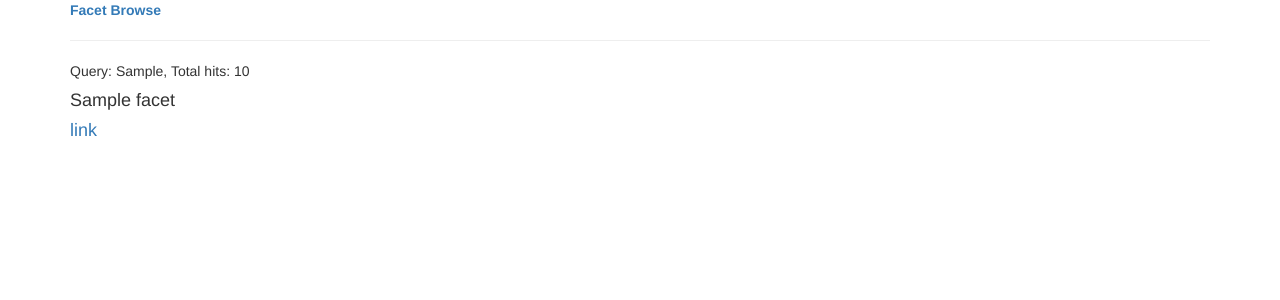
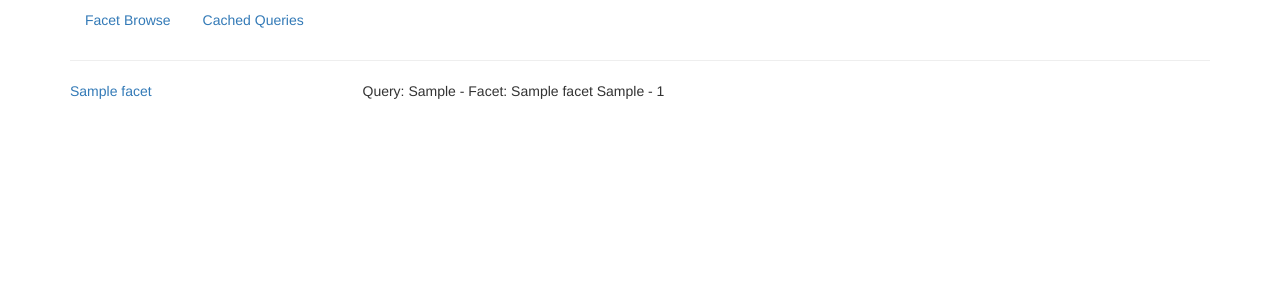
Before and after one commit to hackita02-visual-facet/facet_browse, a Django app: template browse/templates/browse/facetquery_detail.html in a window 1280 px wide. Shown: the top 300 px of the page. Run offline with Django 3.2, Linux system fonts and the light colour scheme; the template is opened without the code that fills it: values that come from a table or form of the project are taken from there, others are empty; tables that the repository leaves empty hold one stand-in row (values such as "Sample post"); some libraries are stand-ins or nearby versions.

Commit message:
coming along

```diff
--- a/browse/templates/base.html
+++ b/browse/templates/base.html
@@ -6,16 +6,17 @@
 <head>
     {% bootstrap_css %}
     {% bootstrap_javascript %}
+    {% block includes %}
+    {% endblock %}
 </head>
 <body>
 <div class="container">
-
-    <p>
-        <strong><a href="{% url "add_query" %}">Facet Browse</a></strong>
-    </p>
+    <ul class="nav nav-pills">
+        <li role="presentation"><a href="{% url "add_query" %}">Facet Browse</a></li>
+        <li role="presentation"><a href="{% url "list_queries" %}">Cached Queries</a></li>
+    </ul>
 
     <hr/>
-
 
     {% block content %}
         CONTENT GOES HERE
--- /dev/null
+++ b/browse/templates/browse/explore_facet.html
@@ -0,0 +1,21 @@
+
+<div class="row">
+    <div class="col-md-3">
+        <ul class="list-unstyled">
+            {% for f in query.facets.all %}
+            <li><a href="{% url "facet" f.pk %}">{{ f.name }}</a></li>
+            {% endfor %}
+        </ul>
+    </div>
+    <div class="col-md-9">
+        {% if facet != None %}
+            {{ facet }}
+            {% for kv in facet.values.all %}
+                {{ kv.key }} - {{ kv.count }}
+            {% endfor %}
+        {% else %}
+            {{ query }}
+        {% endif %}
+    </div>
+
+</div>
--- a/browse/templates/browse/facetquery_detail.html
+++ b/browse/templates/browse/facetquery_detail.html
@@ -4,19 +4,6 @@
 
 {% block content %}
 
-
-    {{ object }}
-
-    <br/>
-
-    {% for o in object.facets.all %}
-        <h4>{{ o.name }}</h4>
-        <h4><a href="{% url "facet" o.pk %}">link</a></h4>
-    {% endfor %}
-
-
-
-
-{#    {% include "browse/facets_table.html" %}#}
+    {% include "browse/explore_facet.html" with query=object %}
 
 {% endblock %}
--- a/facet_browse/urls.py
+++ b/facet_browse/urls.py
@@ -5,7 +5,8 @@ from browse import views
 
 urlpatterns = [
     url(r'^admin/$', include(admin.site.urls)),
-    url(r'^query/$',views.QueryCreateView.as_view(),name="add_query"),
+    url(r'^$',views.QueryCreateView.as_view(),name="add_query"),
+    url(r'^queries$',views.QueryListView.as_view(),name="list_queries"),
     url(r'^query/(?P<pk>\d+)',views.QueryDetailView.as_view(),name="query"),
     url(r'^facet/(?P<pk>\d+)',views.FacetDetailView.as_view(),name="facet"),
 ]
```
Also changed, not shown: browse/templates/browse/facet_detail.html (added, +7 -0 lines), browse/templates/browse/facetquery_form.html (+9 -1 lines), browse/templates/browse/facetquery_list.html (added, +18 -0 lines), browse/templates/browse/query_form.html (deleted, +0 -10 lines), browse/views.py (+5 -3 lines).
